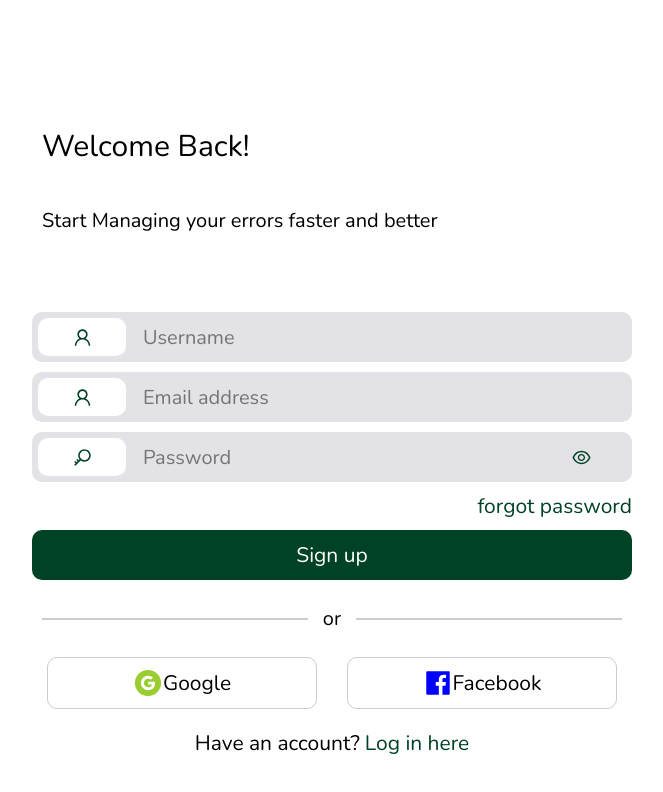
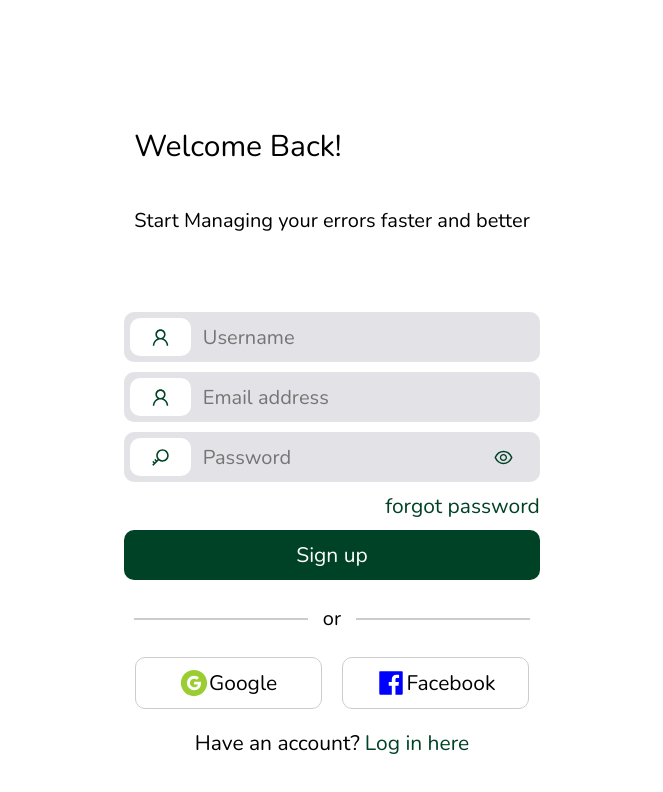
Before and after one commit to aremumahmud/e-commerce-ui, a React (Create React App) app: page /users/1 in a window 1280 px wide. Shown: the top 792 px of the page, without its empty margins (308-971 px from the left). Built offline with nearby package versions, Linux system fonts and the light colour scheme; a web font is replaced by a local one.

Commit message:
resized the login page

```diff
--- a/src/css/login.css
+++ b/src/css/login.css
@@ -18,10 +18,10 @@ body {
 }
 
 .login {
-     height: 100%;
-    width: 50%;
+    height: 100%;
+    /* width: 50%;
     margin-left: 10%;
-    margin-right: 10%;
+    margin-right: 10%; */
     padding: 20px;
     padding-top: 100px;
 }
```
